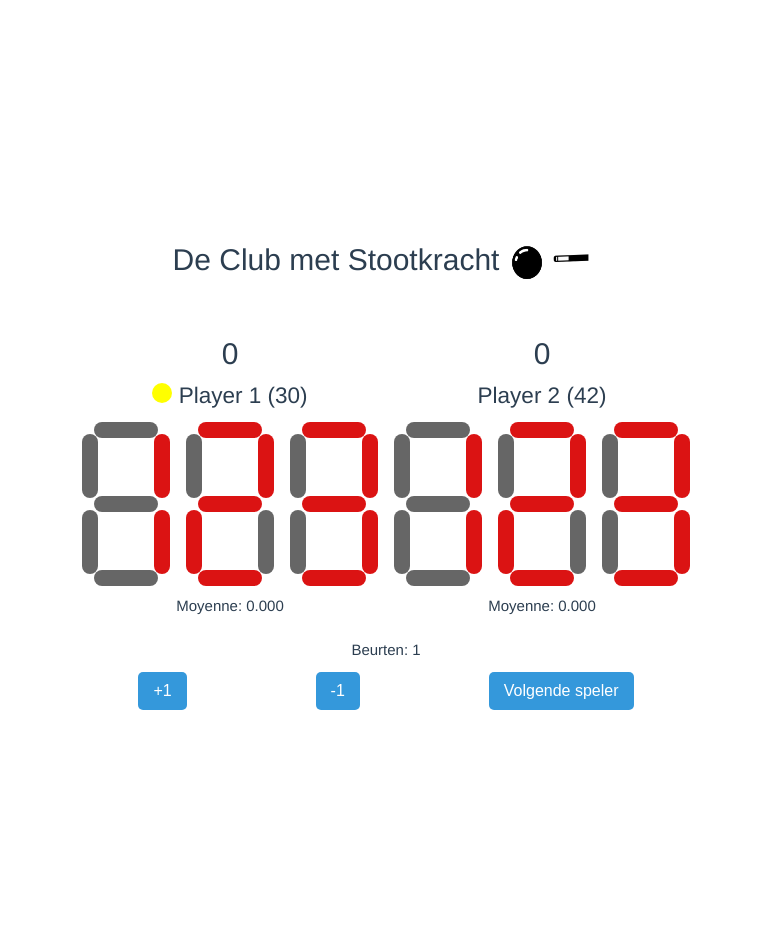
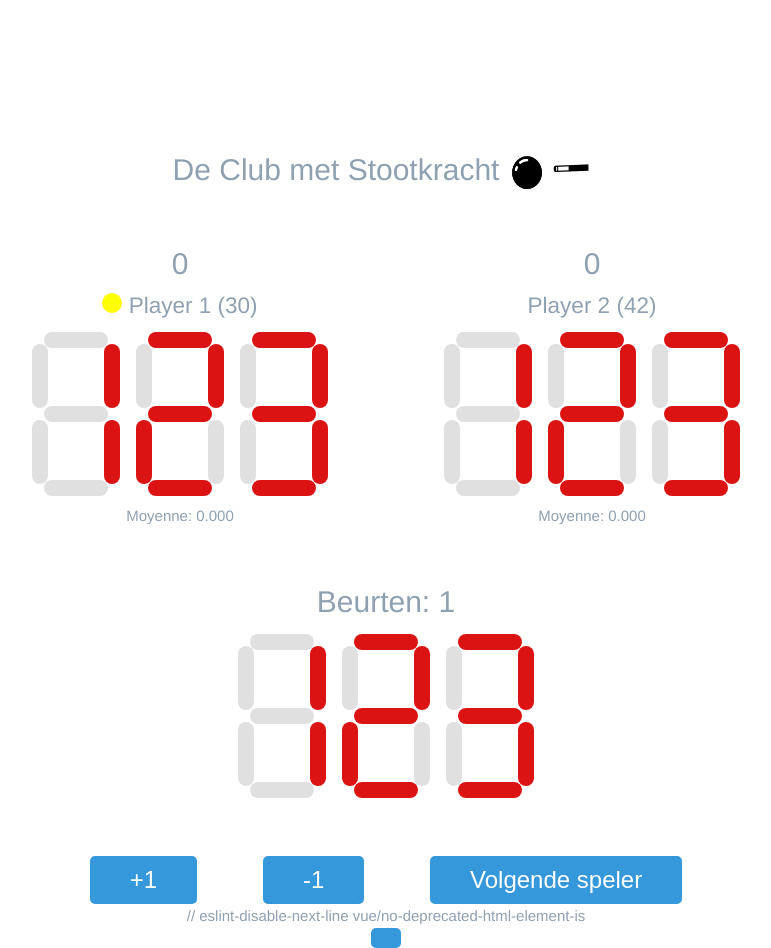
Before and after one commit to chemistry-software/biljartscorebord, a Vue app: page / in a window 1280 px wide. Shown: the whole page, without its empty margins (254-1025 px from the left). Before the commit the page ends 800 px from the top, so only its background shows below. Built offline with nearby package versions, Linux system fonts and the light colour scheme.

Commit message:
Various styling fixes

```diff
--- a/src/App.vue
+++ b/src/App.vue
@@ -21,7 +21,7 @@ export default {
 #app {
   font-family: Avenir, Helvetica, Arial, sans-serif;
   text-align: center;
-  color: #2c3e50;
+  color: #8fa0b1;
   margin-top: 60px;
   display: flex;
   flex-direction: column;
--- a/src/components/ScoreboardComponent.vue
+++ b/src/components/ScoreboardComponent.vue
@@ -13,7 +13,8 @@
       />
     </div>
     <div class="turns-container">
-      <p>Beurten: {{ players[0].turnsTaken || 1 }}</p>
+      <h1>Beurten: {{ players[0].turnsTaken || 1 }}</h1>
+      <SegmentedDisplay />
     </div>
     <div class="button-container">
       <button @click="incrementPoints">+1</button>
@@ -21,16 +22,20 @@
       <button @click="nextPlayer">Volgende speler</button>
     </div>
   </div>
+  // eslint-disable-next-line vue/no-deprecated-html-element-is
+  <button is='google-cast-button'></button>
 </template>
 
 <script lang="ts">
 import PlayerComponent from './PlayerComponent.vue';
+import SegmentedDisplay from './SegmentedDisplay.vue';
 
 export default {
   name: 'ScoreboardComponent',
   components: {
-    PlayerComponent
-  },
+    PlayerComponent,
+    SegmentedDisplay
+},
   data() {
     return {
       players: [
@@ -59,16 +64,22 @@ export default {
 .players-container {
   display: flex;
   justify-content: space-around;
-  margin-bottom: 20px;
+  gap: 100px;
+  margin-bottom: 50px;
 }
 
 .turns-container {
   text-align: center;
-  margin-bottom: 10px;
+  margin-bottom: 50px;
 }
 
 .button-container {
   display: flex;
-  justify-content: space-around;
+  justify-content: space-evenly;
+}
+
+.button-container button {
+  font-size: 24px;
+  padding: 10px 40px;
 }
 </style>
--- a/src/components/SegmentedDisplay.vue
+++ b/src/components/SegmentedDisplay.vue
@@ -49,7 +49,7 @@ export default {
   justify-content: center;
 
   --bg-color: none;
-  --ia-color: #666;
+  --ia-color: #66666634;
   --a-color: rgb(219, 19, 19);
   --padding-p: 4px;
   --bar-w: 16px;
```
